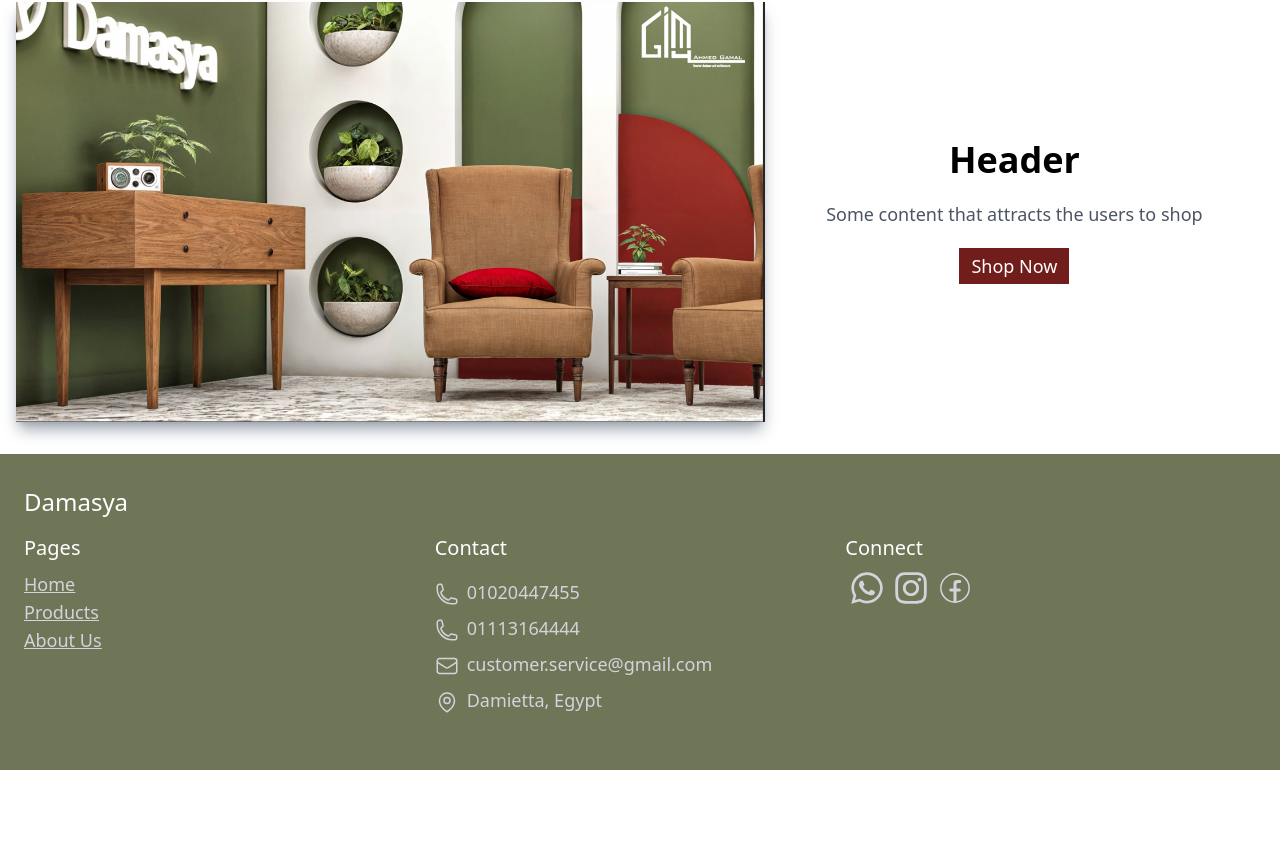
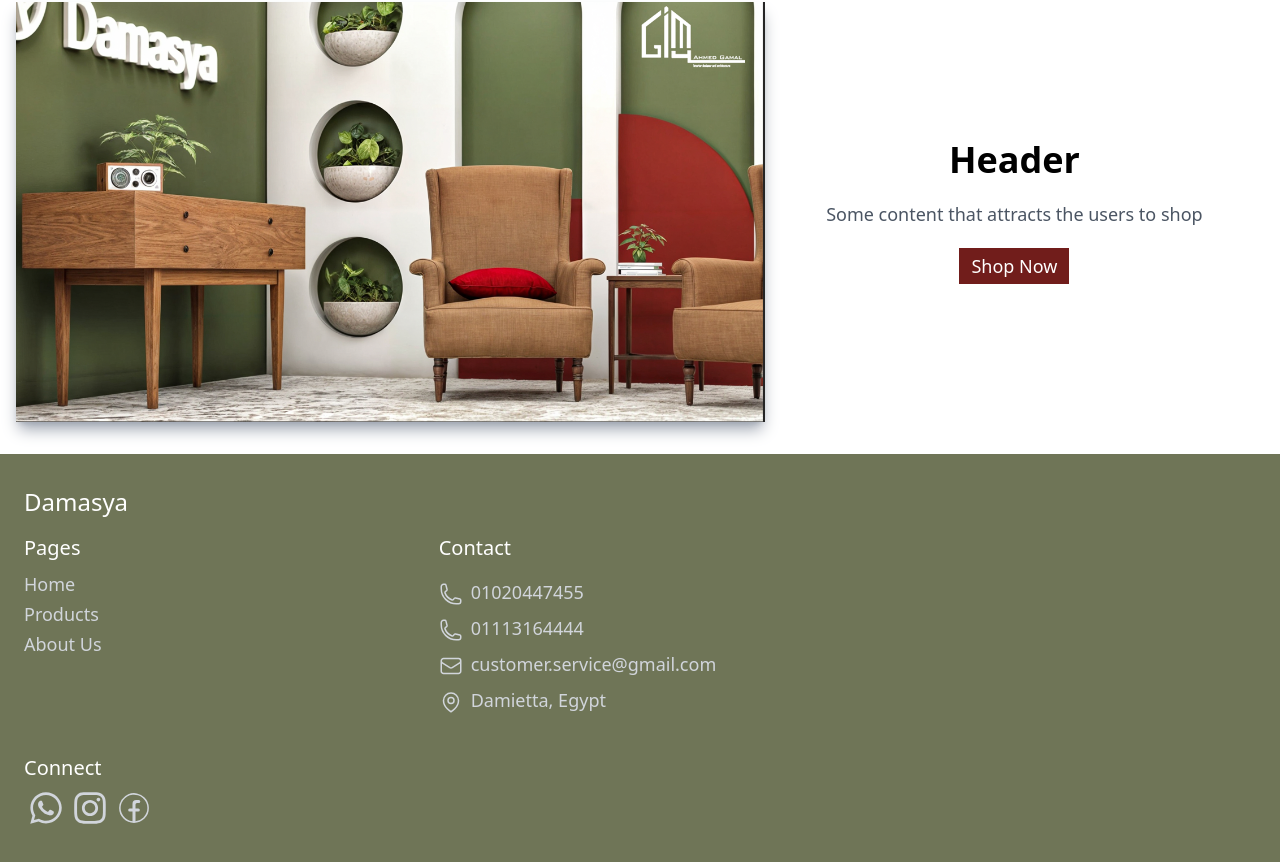
Before and after one commit to ziadabdelaziz/damasya, a React (Vite) app: page / in a window 1280 px wide. Shown: the part 1706-2568 px from the top of the page. Before the commit the page ends 2476 px from the top, so only its background shows below. Built offline with nearby package versions, Linux system fonts and the light colour scheme.

Commit message:
feat: links styling and transition effect to footer

```diff
--- a/src/components/home/Footer.tsx
+++ b/src/components/home/Footer.tsx
@@ -4,22 +4,27 @@ import { CiFacebook } from "react-icons/ci";
 
 const Footer = () => {
     return (
-        <div className="px-6 py-2 md:py-4 bg-app-secondary/90 text-gray-300">
-            <div className="my-4 text-2xl text-white">Damasya</div>
+        <div className="pr-6 pl-3 py-2 md:py-4 bg-app-secondary/90 text-gray-300">
+            <div className="my-4 ml-3 text-2xl text-white">Damasya</div>
             <div className="flex flex-wrap">
                 <span className="inline-block w-full md:w-1/3 mb-8">
-                    <span className="inline-block pb-2 text-xl text-white">Pages</span>
-                    <div className='underline'>
-                        <Link to='/'>Home</Link>
-                    </div>
-                    <div className='underline'>
-                        <Link to='/products'>Products</Link>
-                    </div>
-                    <div className='underline'>
-                        <Link to='/about'>About Us</Link>
-                    </div>
+                    <span className="inline-block pb-2 ml-3 text-xl text-white">Pages</span>
+                    <ul className="w-40">
+                        <li className='nav-link hover:text-app-action'>
+                            <Link to='/'>Home</Link>
+                            <span className="bg-app-action"></span>
+                        </li>
+                        <li className='nav-link hover:text-app-action'>
+                            <Link to='/products'>Products</Link>
+                            <span className="bg-app-action"></span>
+                        </li>
+                        <li className='nav-link hover:text-app-action'>
+                            <Link to='/about'>About Us</Link>
+                            <span className="bg-app-action"></span>
+                        </li>
+                    </ul>
                 </span>
-                <span className="inline-block w-full md:w-1/3 mb-8">
+                <span className="inline-block w-full md:w-1/3 mb-8 ml-3">
                     <span className="inline-block pb-2 text-xl text-white">Contact</span>
                     <div className="my-2">
                         <svg xmlns="http://www.w3.org/2000/svg" fill="none" viewBox="0 0 24 24" strokeWidth={1.5} stroke="currentColor" className="size-6 inline-block">
@@ -47,12 +52,18 @@ const Footer = () => {
                             <span className="ml-2">Damietta, Egypt</span>
                     </div>
                 </span>
-                <span className="inline-block w-full md:w-1/3 mb-8">
+                <span className="inline-block w-full md:w-1/3 mb-8 ml-3">
                     <span className="inline-block pb-2 text-xl text-white">Connect</span>
                     <div>
-                        <FaWhatsapp className="inline-block text-4xl mx-1" />
-                        <FaInstagram className="inline-block text-4xl mx-1" />
-                        <CiFacebook className="inline-block text-4xl mx-1" />
+                        <a href="">
+                            <FaWhatsapp className="inline-block text-4xl mx-1 hover:transition-all duration-300 hover:scale-125 hover:text-app-action" />
+                        </a>
+                        <a href="">
+                            <FaInstagram className="inline-block text-4xl mx-1 hover:transition-all duration-300 hover:scale-125 hover:text-app-action" />
+                        </a>
+                        <a href="">
+                            <CiFacebook className="inline-block text-4xl mx-1 hover:transition-all duration-300 hover:scale-125 hover:text-app-action" />
+                        </a>
                     </div>
                 </span>
             </div>
```
